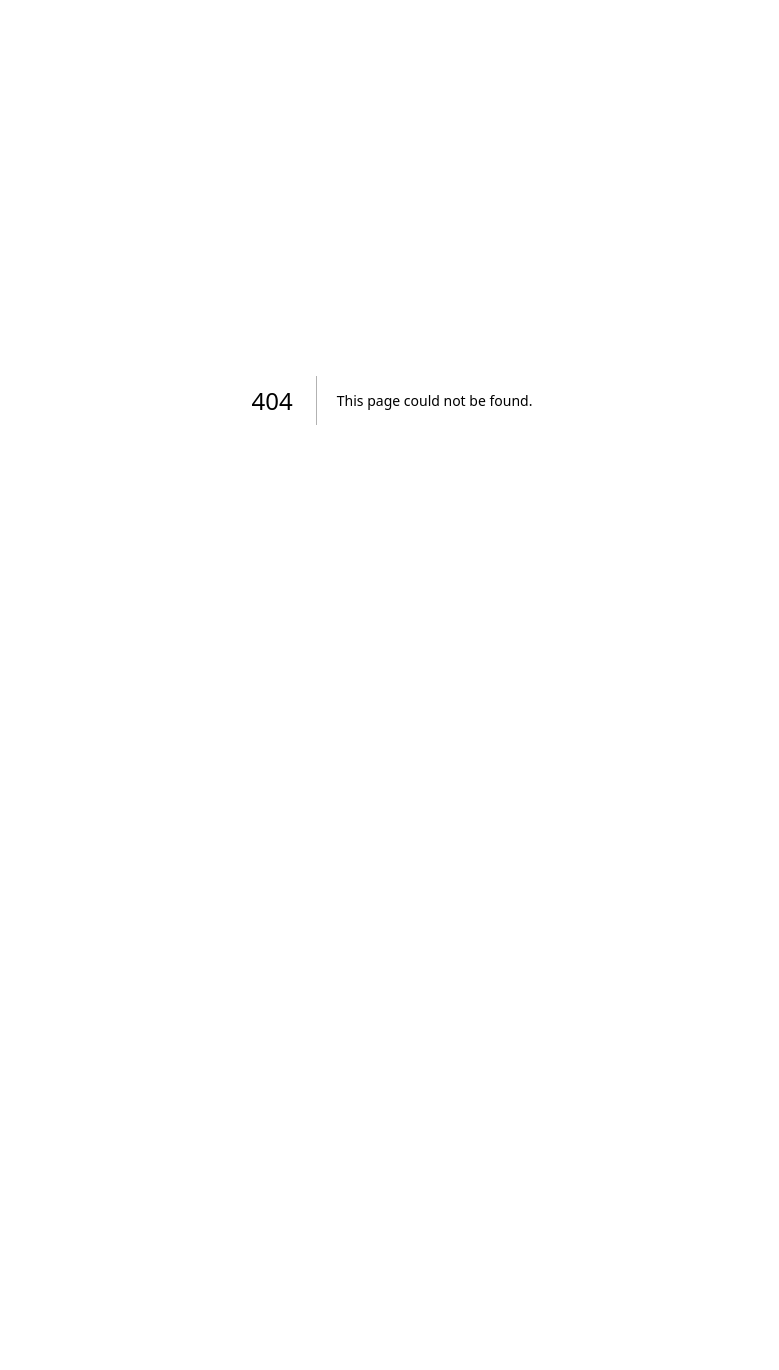
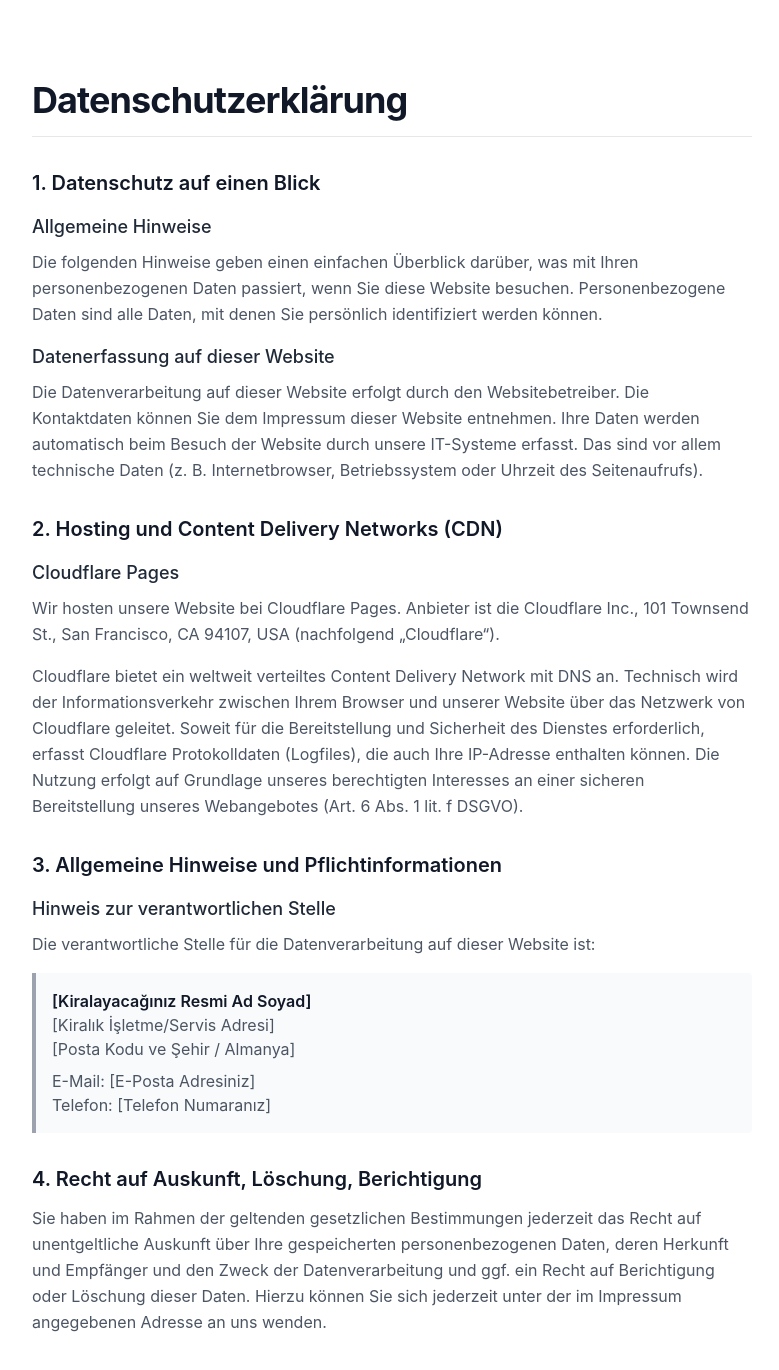
Before and after one commit to orkunbasar85-ux/nelly-website, a Next.js app: page /datenschutz in a window 1280 px wide. Before the commit this address had no page. Shown: the top 1370 px of the page, without its empty margins (248-1027 px from the left). Before the commit the page ends 800 px from the top, so only its background shows below. Built offline with nearby package versions, Linux system fonts and the light colour scheme.

Commit message:
Add DatenschutzPage component with privacy policy content

```diff
--- /dev/null
+++ b/app/datenschutz/page.tsx
@@ -0,0 +1,60 @@
+import React from 'react';
+
+export default function DatenschutzPage() {
+  return (
+    <div className="min-h-screen bg-white text-gray-800 font-sans antialiased selection:bg-gray-200">
+      <main className="max-w-3xl mx-auto px-6 py-12 md:py-20">
+        <h1 className="text-3xl md:text-4xl font-bold tracking-tight text-gray-900 border-b pb-4 mb-8">
+          Datenschutzerklärung
+        </h1>
+
+        <section className="space-y-6">
+          <div>
+            <h2 className="text-xl font-semibold text-gray-900 mt-6 mb-3">1. Datenschutz auf einen Blick</h2>
+            <h3 className="text-lg font-medium text-gray-800 mt-4 mb-2">Allgemeine Hinweise</h3>
+            <p className="text-gray-600 leading-relaxed mb-4">
+              Die folgenden Hinweise geben einen einfachen Überblick darüber, was mit Ihren personenbezogenen Daten passiert, wenn Sie diese Website besuchen. Personenbezogene Daten sind alle Daten, mit denen Sie persönlich identifiziert werden können.
+            </p>
+            <h3 className="text-lg font-medium text-gray-800 mt-4 mb-2">Datenerfassung auf dieser Website</h3>
+            <p className="text-gray-600 leading-relaxed">
+              Die Datenverarbeitung auf dieser Website erfolgt durch den Websitebetreiber. Die Kontaktdaten können Sie dem Impressum dieser Website entnehmen. Ihre Daten werden automatisch beim Besuch der Website durch unsere IT-Systeme erfasst. Das sind vor allem technische Daten (z. B. Internetbrowser, Betriebssystem oder Uhrzeit des Seitenaufrufs).
+            </p>
+          </div>
+
+          <div>
+            <h2 className="text-xl font-semibold text-gray-900 mt-8 mb-3">2. Hosting und Content Delivery Networks (CDN)</h2>
+            <h3 className="text-lg font-medium text-gray-800 mt-4 mb-2">Cloudflare Pages</h3>
+            <p className="text-gray-600 leading-relaxed mb-4">
+              Wir hosten unsere Website bei Cloudflare Pages. Anbieter ist die Cloudflare Inc., 101 Townsend St., San Francisco, CA 94107, USA (nachfolgend „Cloudflare“).
+            </p>
+            <p className="text-gray-600 leading-relaxed">
+              Cloudflare bietet ein weltweit verteiltes Content Delivery Network mit DNS an. Technisch wird der Informationsverkehr zwischen Ihrem Browser und unserer Website über das Netzwerk von Cloudflare geleitet. Soweit für die Bereitstellung und Sicherheit des Dienstes erforderlich, erfasst Cloudflare Protokolldaten (Logfiles), die auch Ihre IP-Adresse enthalten können. Die Nutzung erfolgt auf Grundlage unseres berechtigten Interesses an einer sicheren Bereitstellung unseres Webangebotes (Art. 6 Abs. 1 lit. f DSGVO).
+            </p>
+          </div>
+
+          <div>
+            <h2 className="text-xl font-semibold text-gray-900 mt-8 mb-3">3. Allgemeine Hinweise und Pflichtinformationen</h2>
+            <h3 className="text-lg font-medium text-gray-800 mt-4 mb-2">Hinweis zur verantwortlichen Stelle</h3>
+            <p className="text-gray-600 leading-relaxed mb-4">
+              Die verantwortliche Stelle für die Datenverarbeitung auf dieser Website ist:
+            </p>
+            <div className="bg-gray-50 border-l-4 border-gray-400 p-4 my-4 rounded-r">
+              <p className="font-semibold text-gray-900">[Kiralayacağınız Resmi Ad Soyad]</p>
+              <p className="text-gray-600">[Kiralık İşletme/Servis Adresi]</p>
+              <p className="text-gray-600">[Posta Kodu ve Şehir / Almanya]</p>
+              <p className="text-gray-600 mt-2">E-Mail: [E-Posta Adresiniz]</p>
+              <p className="text-gray-600">Telefon: [Telefon Numaranız]</p>
+            </div>
+          </div>
+
+          <div>
+            <h2 className="text-xl font-semibold text-gray-900 mt-8 mb-3">4. Recht auf Auskunft, Löschung, Berichtigung</h2>
+            <p className="text-gray-600 leading-relaxed">
+              Sie haben im Rahmen der geltenden gesetzlichen Bestimmungen jederzeit das Recht auf unentgeltliche Auskunft über Ihre gespeicherten personenbezogenen Daten, deren Herkunft und Empfänger und den Zweck der Datenverarbeitung und ggf. ein Recht auf Berichtigung oder Löschung dieser Daten. Hierzu können Sie sich jederzeit unter der im Impressum angegebenen Adresse an uns wenden.
+            </p>
+          </div>
+        </section>
+      </main>
+    </div>
+  );
+}
```
